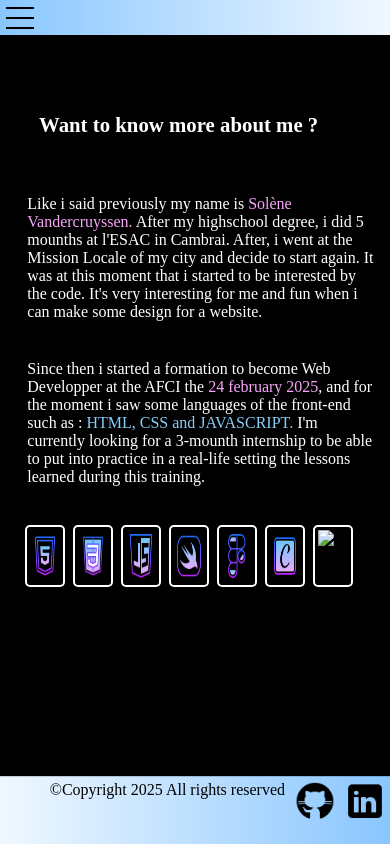
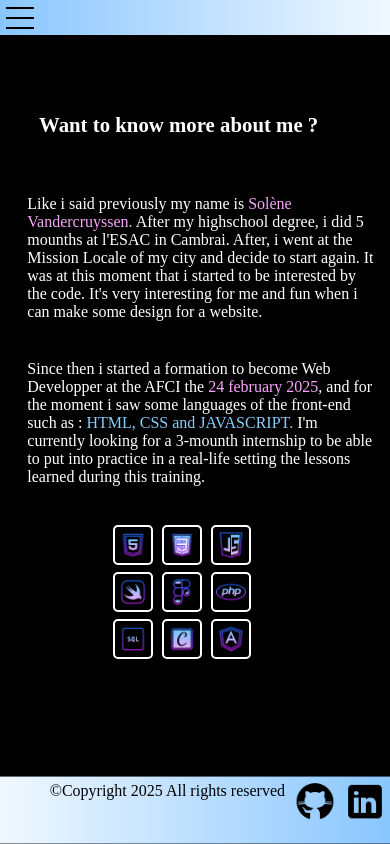
Before and after one commit to SoleneVandercruyssen/Portfolio, a plain HTML site: page about.html in a window 390 px wide. Drawn offline with Linux system fonts and the light colour scheme.

Commit message:
docs: changement d'icon couleur noir github et linkedin, about ajout d'icon modification div

```diff
--- a/Portfolio/Pages/css/about.css
+++ b/Portfolio/Pages/css/about.css
@@ -394,21 +394,30 @@ body{
     #à_côté{
         width: 100%; }
 
+#column{
+    width: 200px;
+    height: 15vh;
+    position: relative;
+    left: 25%;
+}
+
 
 .skills{
     margin-left: 5%;
-    width: 330px;
+    width: 200px;
     display: flex;
-    /* flex-direction: row; */
+    flex-direction: column;
     gap: 3px;
 }
 
-#html, #css, #java, #swift, #figma, #canva, #illustrator{
+#html, #css, #java, #swift, #figma, #canva, #angular, #php, #sql{
     border: 2px solid rgb(255, 255, 255);
     border-radius: 5px;
     padding: 3px;
     margin-left: 5px;
 }
+
+/* ! Footer */
 
 footer{
     position: sticky;
--- a/about.html
+++ b/about.html
@@ -66,14 +66,26 @@
 
 <!-- div icons langages et outils -->
 
-<div  class="skills">
+<div id="column">
+<div class="skills">
+    <div>
         <img src="./Portfolio/Images/icons8-html-64.png" alt="logo html" id="html" >
         <img src="./Portfolio/Images/icons8-css-64.png" alt="logo css"  id="css">
         <img src="./Portfolio/Images/icons8-javascript-64 (1).png" alt="logo javascript"  id="java">
+    </div>
+
+    <div>
         <img src="./Portfolio/Images/icons8-swift-64.png" alt="logo swift" id="swift">
         <img src="./Portfolio/Images/icons8-figma-64.png" alt="logo figma" id="figma">
+        <img src="./Portfolio/Images/icons8-php-64.png" alt="logo php" id="php">
+    </div>
+
+    <div>
+        <img src="./Portfolio/Images/icons8-sql-64.png" alt="logo sql" id="sql">
         <img src="./Portfolio/Images/icons8-application-canva-64.png" alt="logo canva" id="canva">
-<img src="./Portfolio/Images/icons8-adobe-illustrator-64.png" alt="logo illustrator" id="illustrator">
+        <img src="./Portfolio/Images/icons8-angularjs-64.png" alt="logo angular" id="angular">
+    </div>
+</div>
 </div>
 </div>
 
```
Also changed, not shown: index.html (+0 -2 lines), projects.html (+5 -5 lines), Portfolio/Images/icons8-angularjs-64.png (added), Portfolio/Images/icons8-github-64.png (deleted), Portfolio/Images/icons8-linkedin-64.png (deleted), Portfolio/Images/icons8-php-64.png (added), Portfolio/Images/icons8-sql-64.png (added). Lines whose indentation alone changed are shown as unchanged.
